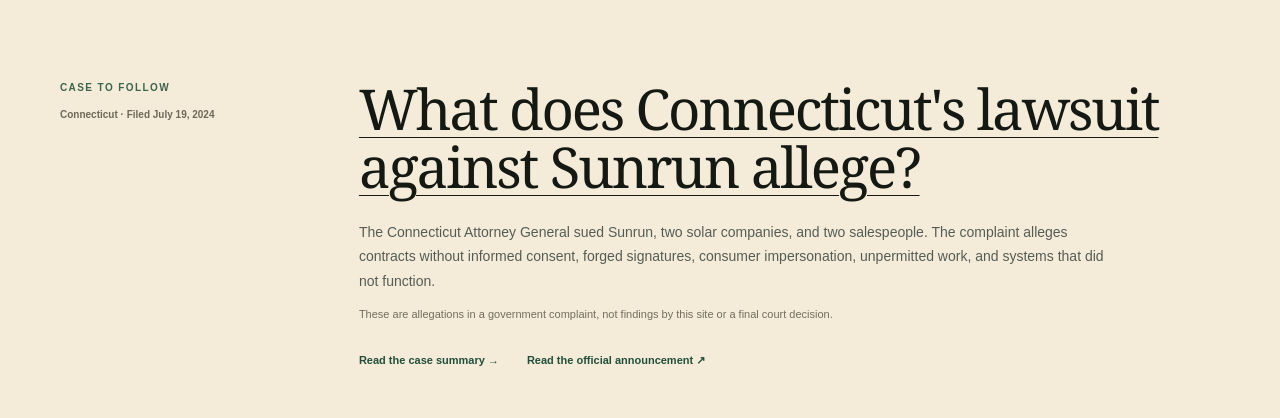
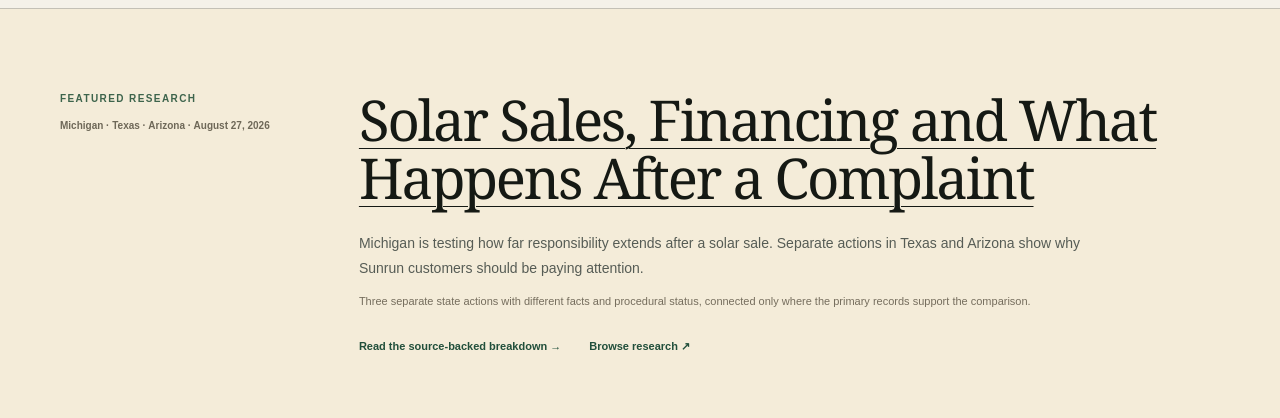
Before and after one commit to Decentralized-Rob/solar-consumer-research, a Next.js app: page / in a window 1280 px wide. Shown: the part 1306-1724 px from the top of the page. Built offline with nearby package versions, Linux system fonts and the light colour scheme; no server answers; the database is empty.

Commit message:
Feature current research story prominently on homepage

```diff
--- a/components/home/discovery-sections.tsx
+++ b/components/home/discovery-sections.tsx
@@ -1,4 +1,5 @@
 import { stateSlug, states } from "../../lib/content";
+import { featuredResearchStory } from "../../lib/research-stories";
 import type { Guide, Resource } from "../../lib/types";
 import { ArrowIcon, type State, type TopicFilter } from "./shared";
 
@@ -99,7 +100,7 @@
   return (
     <section className="home-featured home-wrap" aria-labelledby="featured-title">
       <div className="home-section-rule">
-        <p className="home-card-label">Featured</p>
+        <p className="home-card-label">Guides &amp; sources</p>
         <h2 id="featured-title">A few useful places to begin.</h2>
         <a href="/guides">All guides →</a>
       </div>
@@ -140,32 +141,20 @@
     <section className="home-case-feature" aria-labelledby="case-feature-title">
       <div className="home-wrap home-case-feature-grid">
         <div className="home-case-label">
-          <p className="home-card-label">Case to follow</p>
-          <span>Connecticut · Filed July 19, 2024</span>
+          <p className="home-card-label">Featured Research</p>
+          <span>Michigan · Texas · Arizona · {featuredResearchStory.publishedAt}</span>
         </div>
         <div className="home-case-copy">
           <h2 id="case-feature-title">
-            <a href="/cases/connecticut-attorney-general-sunrun-lawsuit">
-              What does Connecticut&apos;s lawsuit against Sunrun allege?
-            </a>
+            <a href={featuredResearchStory.href}>{featuredResearchStory.title}</a>
           </h2>
-          <p>
-            The Connecticut Attorney General sued Sunrun, two solar companies, and two salespeople.
-            The complaint alleges contracts without informed consent, forged signatures, consumer
-            impersonation, unpermitted work, and systems that did not function.
-          </p>
+          <p>{featuredResearchStory.deck}</p>
           <p className="home-case-caution">
-            These are allegations in a government complaint, not findings by this site or a final court decision.
+            Three separate state actions with different facts and procedural status, connected only where the primary records support the comparison.
           </p>
           <div className="home-case-actions">
-            <a href="/cases/connecticut-attorney-general-sunrun-lawsuit">Read the case summary →</a>
-            <a
-              href="https://portal.ct.gov/ag/press-releases/2024-press-releases/attorney-general-tong-sues-sunrun"
-              target="_blank"
-              rel="noreferrer"
-            >
-              Read the official announcement <ArrowIcon />
-            </a>
+            <a href={featuredResearchStory.href}>Read the source-backed breakdown →</a>
+            <a href="/research">Browse research <ArrowIcon /></a>
           </div>
         </div>
       </div>
```
